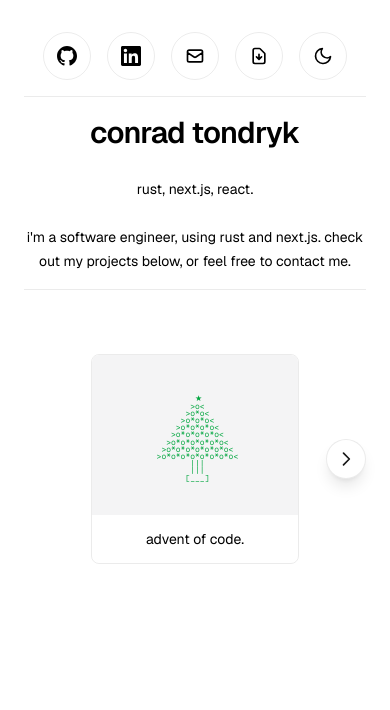
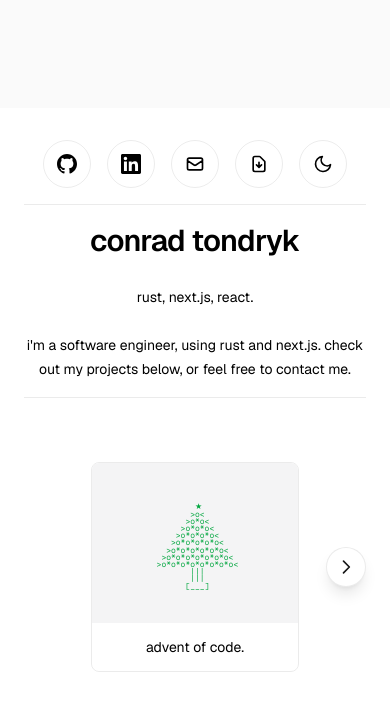
Before and after one commit to conradtondryk/website-0, a Next.js app: page / in a window 390 px wide. Shown: the top 710 px of the page. Built offline with nearby package versions, Linux system fonts and the light colour scheme.

Commit message:
fix scroll bar for small screen

```diff
--- a/app/globals.css
+++ b/app/globals.css
@@ -21,9 +21,14 @@
   }
 }
 
+html {
+  overflow-x: hidden;
+}
+
 body {
   margin: 0;
   background: var(--background);
   color: var(--foreground);
   font-family: Arial, Helvetica, sans-serif;
+  overflow-x: hidden;
 }
--- a/app/page.tsx
+++ b/app/page.tsx
@@ -39,7 +39,7 @@ export default function Home() {
 
   return (
     <div className="flex min-h-screen items-center justify-center bg-zinc-50 font-sans dark:bg-black">
-      <main className="flex min-h-screen w-full max-w-3xl flex-col pt-8 pb-32 px-6 sm:px-16 bg-white dark:bg-black">
+      <main className="flex w-full max-w-3xl flex-col pt-8 pb-16 px-6 sm:px-16 sm:pb-32 bg-white dark:bg-black">
         <div className="flex flex-col items-center sm:items-start">
           <SocialButtons
             githubUrl="https://github.com/conradtondryk"
```
